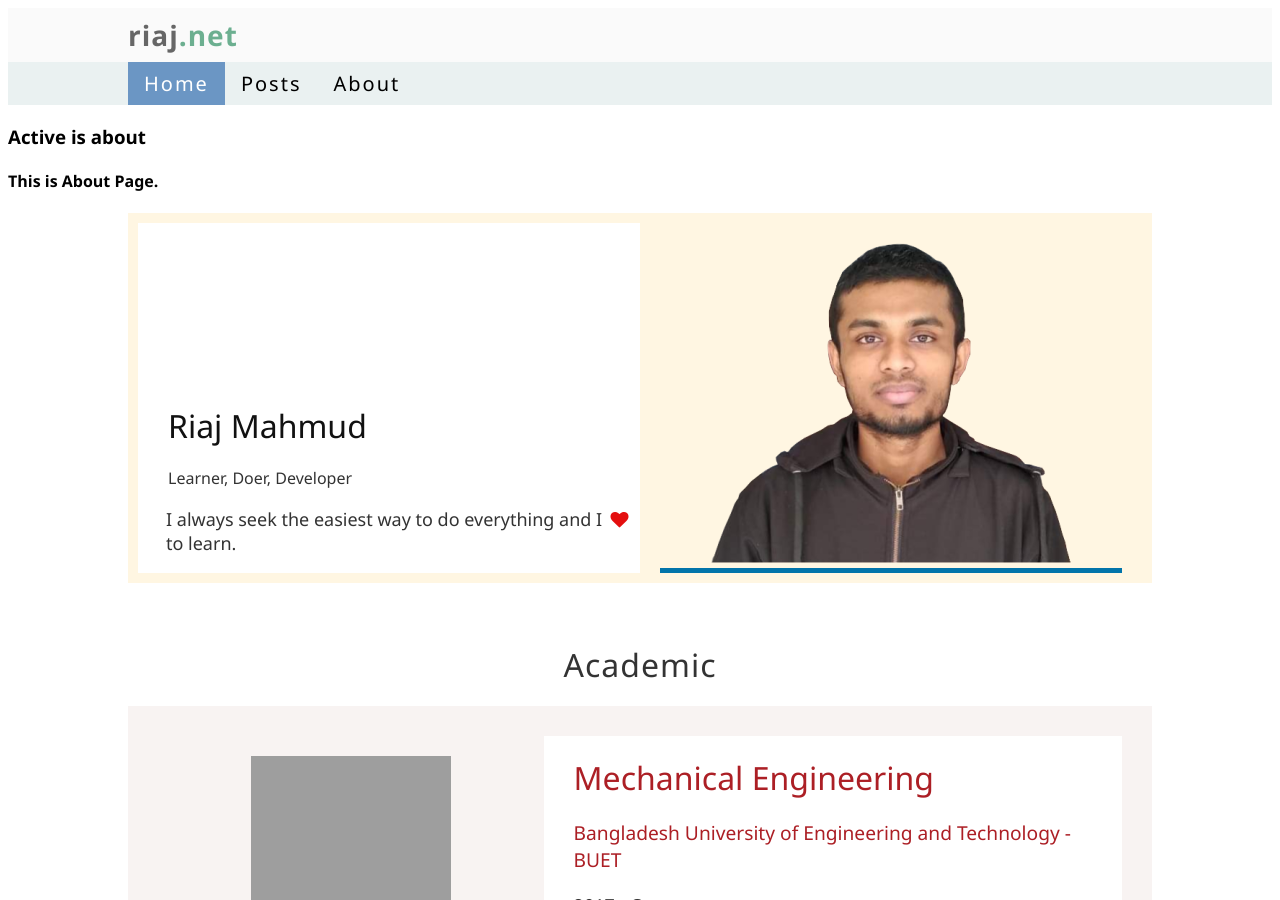
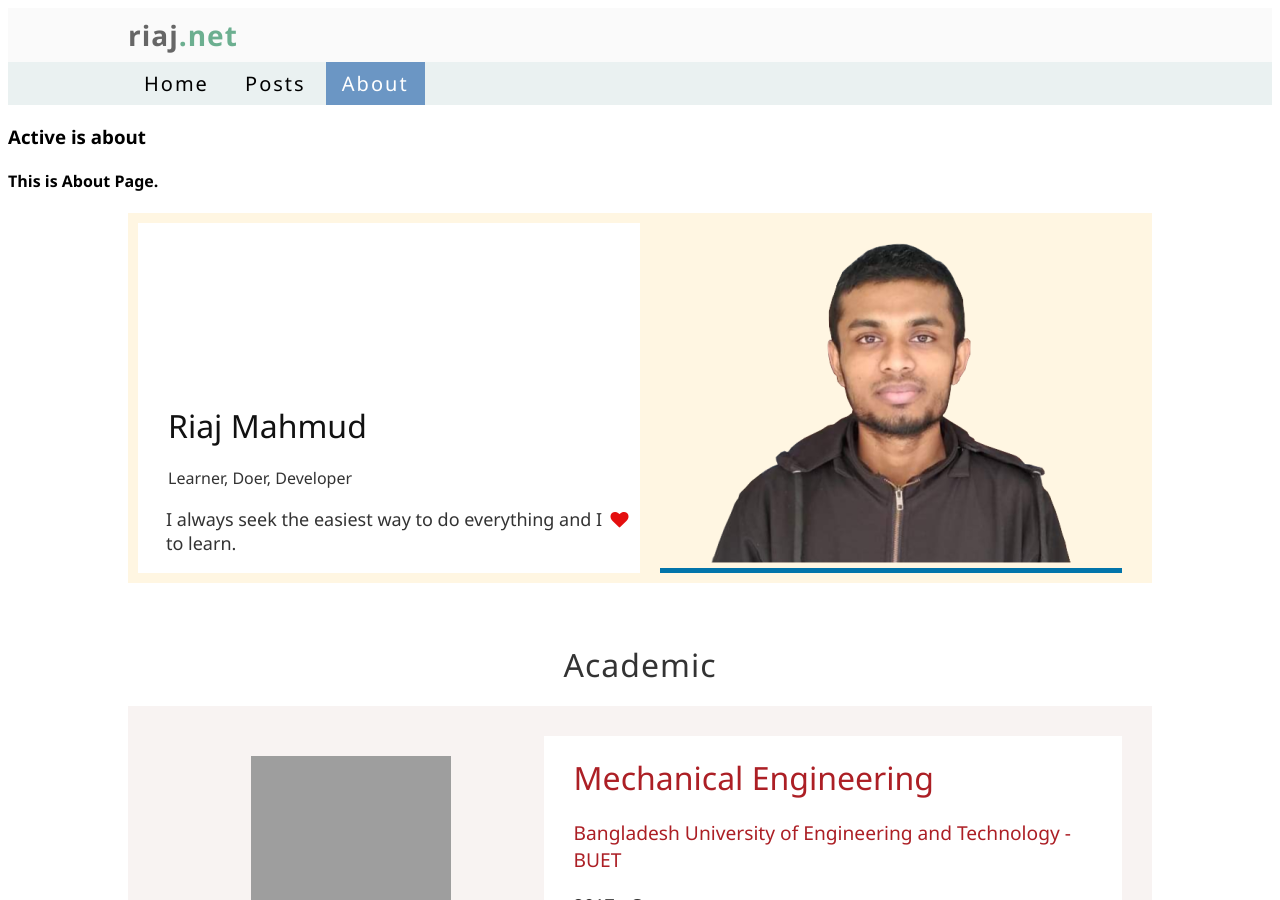
Before and after one commit to riajmahmud/riajmahmud2.github.io, a Jekyll site: the page built from about.html, in a window 1280 px wide and 900 px high. Built offline with Jekyll 4.4.1, drawn with Linux system fonts in a browser that asks for light colours.

Commit message:
Update navbar.html

```diff
--- a/_includes/navbar.html
+++ b/_includes/navbar.html
@@ -1,9 +1,13 @@
+{% assign act=include.active %}
 <div class="sticky_nav" style="">
 	<div class="consume-horizontal">
 	<div class="limiter">
 		<span class="txt-logo-small"><span style="color: #666;">riaj</span><span style="color: #6caf90;">.net</span></span>
 		<span class="link-row">
-		<a href="/"><span class="navi-span bp2 active-span">Home</span></a><a href="/posts"><span class="navi-span bp3">Posts</span></a><a href="/about"><span class="navi-span bp4">About</span></a></span>
+			<a href="/"><span class="navi-span bp2 {% if act == "home" %}active-span{% endif %}">Home</span></a>
+			<a href="/posts"><span class="navi-span bp3 {% if act == "posts" %}active-span{% endif %}">Posts</span></a>
+			<a href="/about"><span class="navi-span bp4 {% if act == "about" %}active-span{% endif %}">About</span></a>
+		</span>
 		<span class="navi-span-float icon-menu" onclick="navmenu()"></span>
 	</div>
 	</div>
```
